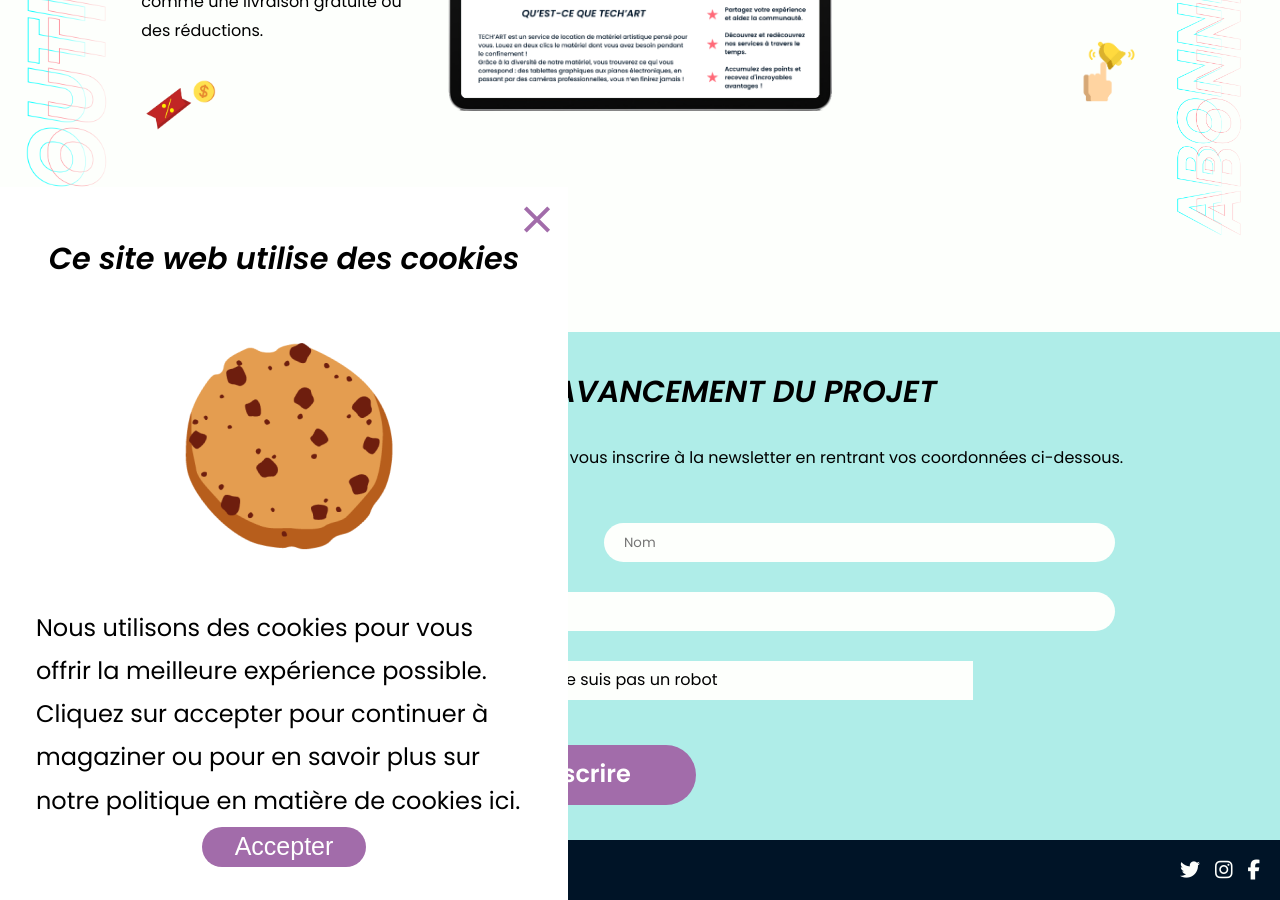
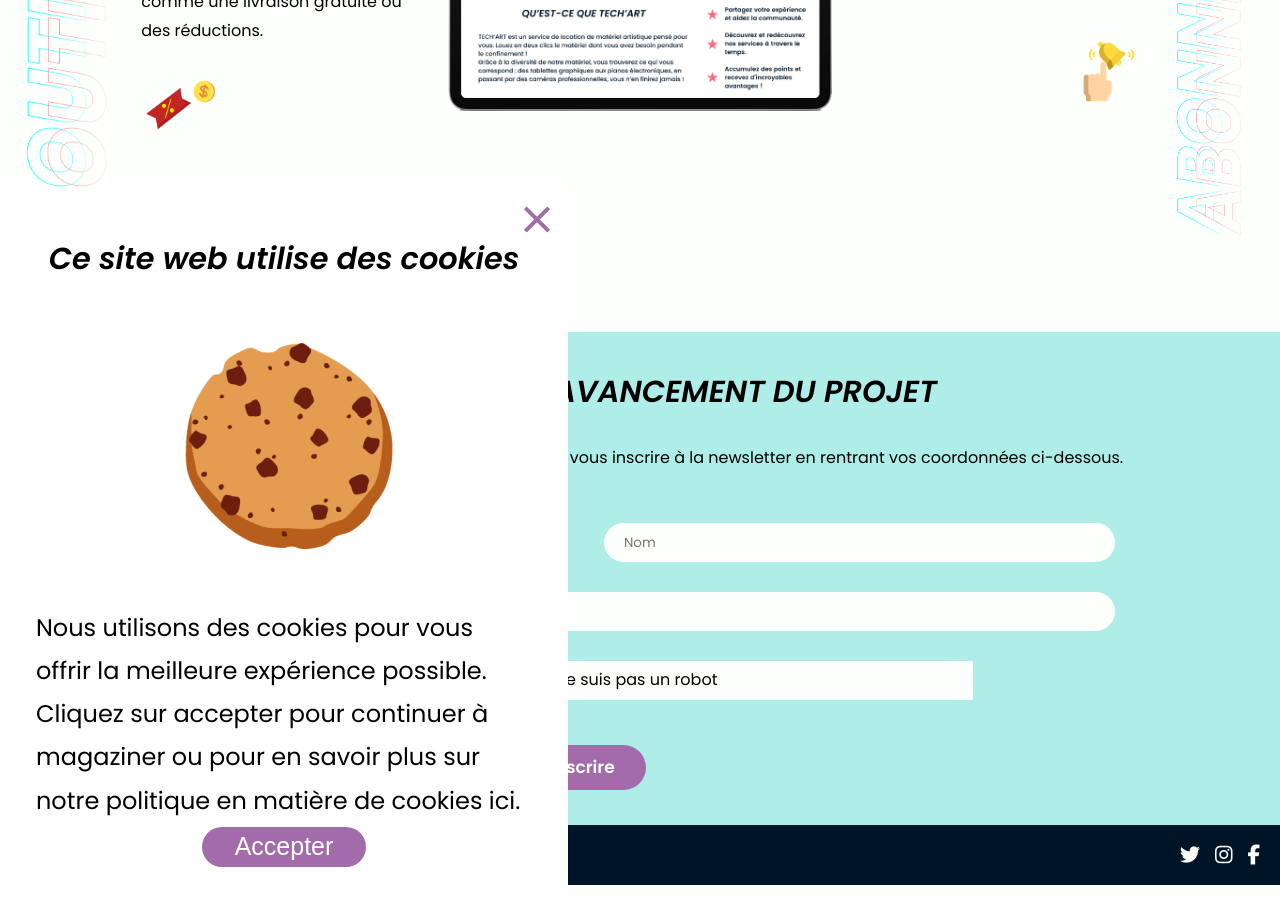
Before and after one commit to alvina-dr/tech-art, a Jekyll site: the page built from index.md, in a window 1280 px wide and 900 px high, scrolled down 4118 px. Built offline with Jekyll 4.4.1, drawn with Linux system fonts in a browser that asks for light colours; nearby versions of some CDN libraries.

Commit message:
azdazdzad

```diff
--- a/_includes/section/newsletter.html
+++ b/_includes/section/newsletter.html
@@ -23,7 +23,7 @@
       <p class="renseignement3">Je ne suis pas un robot</p>
     </div>
     <div class="purplebox2">
-      <p class="blanc">S'inscrire</p>
+      <p class="blanc2">S'inscrire</p>
     </div>
   </div>
 </div>
--- a/_sass/_newsletter.scss
+++ b/_sass/_newsletter.scss
@@ -159,8 +159,8 @@ input::placeholder {
 }
 .purplebox2 {
     background-color: #A26CAA;
-    width: 240px;
-    height: 60px;
+    width: 140px;
+    height: 45px;
     margin: auto;
     border-radius: 30px;
     text-align: center;
@@ -168,3 +168,10 @@ input::placeholder {
     display: flex;
     justify-content: center;
 }
+
+.blanc2 {
+    color: white;
+    font-weight: bold;
+    font-size: 17px;
+    margin-top: 5%;
+}
```
